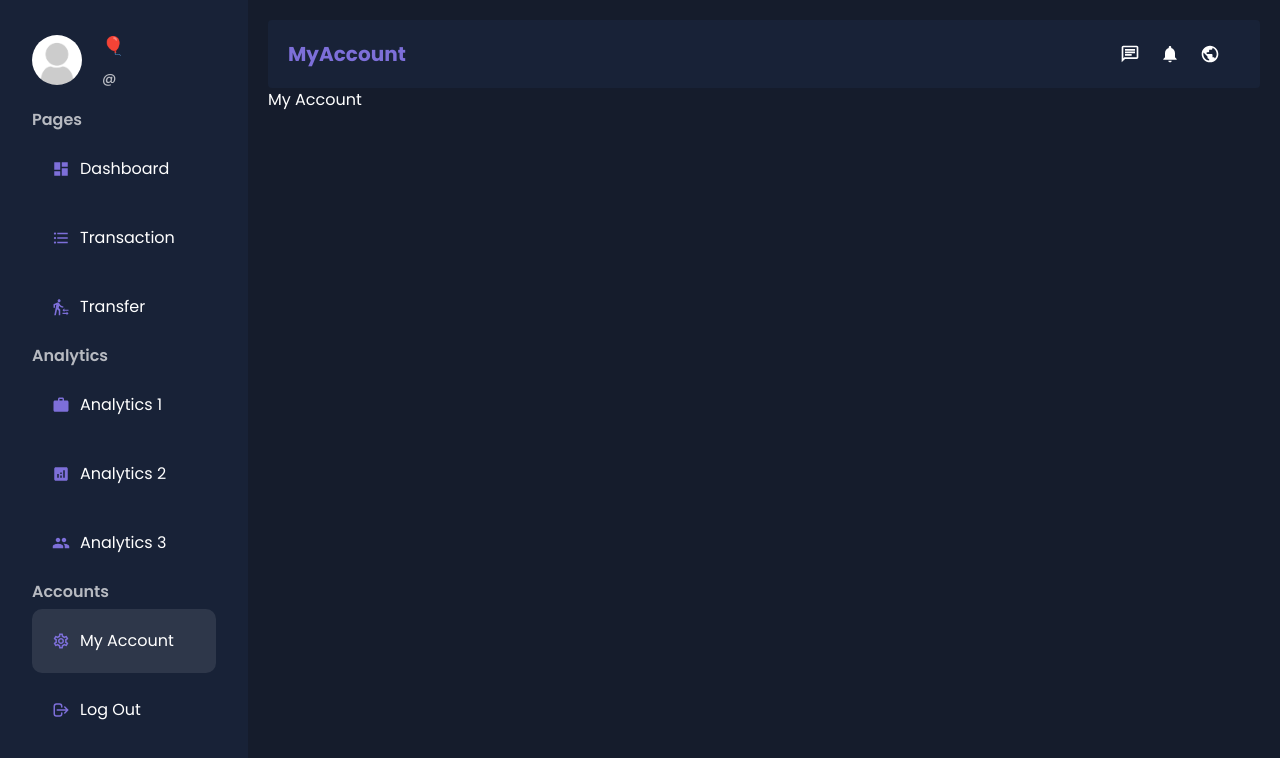
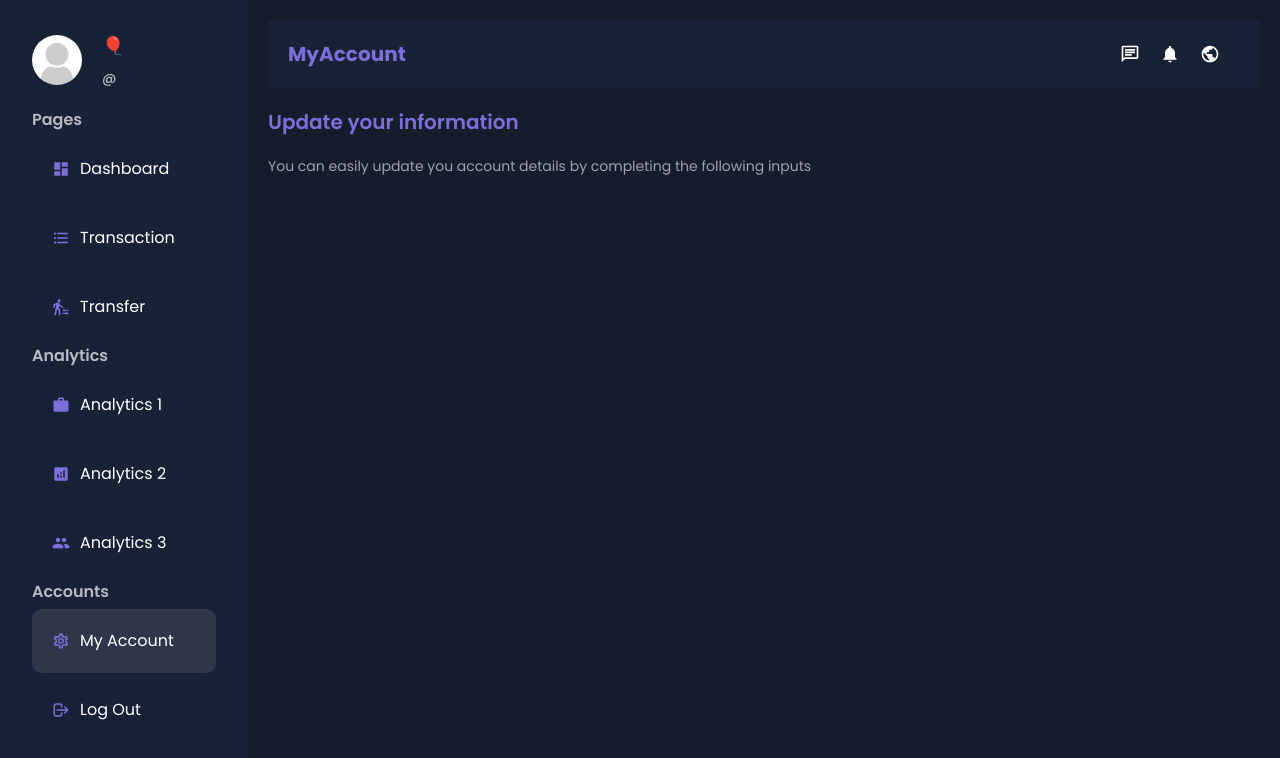
Before and after one commit to HarenaFiantso/digitalbank-ui, a Next.js app: page /dashboard/myAccount in a window 1280 px wide. Shown: the top 758 px of the page. Built offline with nearby package versions, Linux system fonts and the light colour scheme; no server answers.

Commit message:
chore: add main structure for personal account page

```diff
--- a/src/app/dashboard/myAccount/page.tsx
+++ b/src/app/dashboard/myAccount/page.tsx
@@ -1,3 +1,12 @@
+import React from 'react';
+
 export default function MyAccount() {
-  return <h1>My Account</h1>;
+  return (
+    <div className='relative overflow-x-auto'>
+      <h2 className='my-5 text-xl font-semibold text-blue'>Update your information</h2>
+      <p className='mb-10 text-sm text-light'>
+        You can easily update you account details by completing the following inputs
+      </p>
+    </div>
+  );
 }
--- a/src/components/dashboard/transactions/transactionTable.tsx
+++ b/src/components/dashboard/transactions/transactionTable.tsx
@@ -9,6 +9,7 @@ import Link from 'next/link';
 import React, { useEffect, useState } from 'react';
 import { BiTrash } from 'react-icons/bi';
 import { MdArrowDownward, MdArrowUpward } from 'react-icons/md';
+import { toast } from 'react-toastify';
 
 export default function TransactionTable({ account }: { account: TAccount | undefined }) {
   const [transactions, setTransactions] = useState<TTransaction[]>([]);
@@ -22,6 +23,9 @@ export default function TransactionTable({ account }: { account: TAccount | unde
     try {
       await deleteTransaction(idTransaction);
       setTransactions(transactions.filter((transaction: TTransaction) => transaction.idTransaction !== idTransaction));
+      toast.success('Transaction deleted successfully', {
+        theme: "dark",
+      });
       console.log('Transaction deleted successfully');
     } catch (error) {
       console.error('Failed to delete transaction', error);
@@ -65,8 +69,7 @@ export default function TransactionTable({ account }: { account: TAccount | unde
                 <td className='px-6 py-4 text-right'>
                   <button
                     className='font-bold text-red-500'
-                    onClick={(e) => {
-                      e.stopPropagation();
+                    onClick={() => {
                       handleDelete(transaction.idTransaction).then((r: void) => console.log(r));
                     }}
                   >
```
